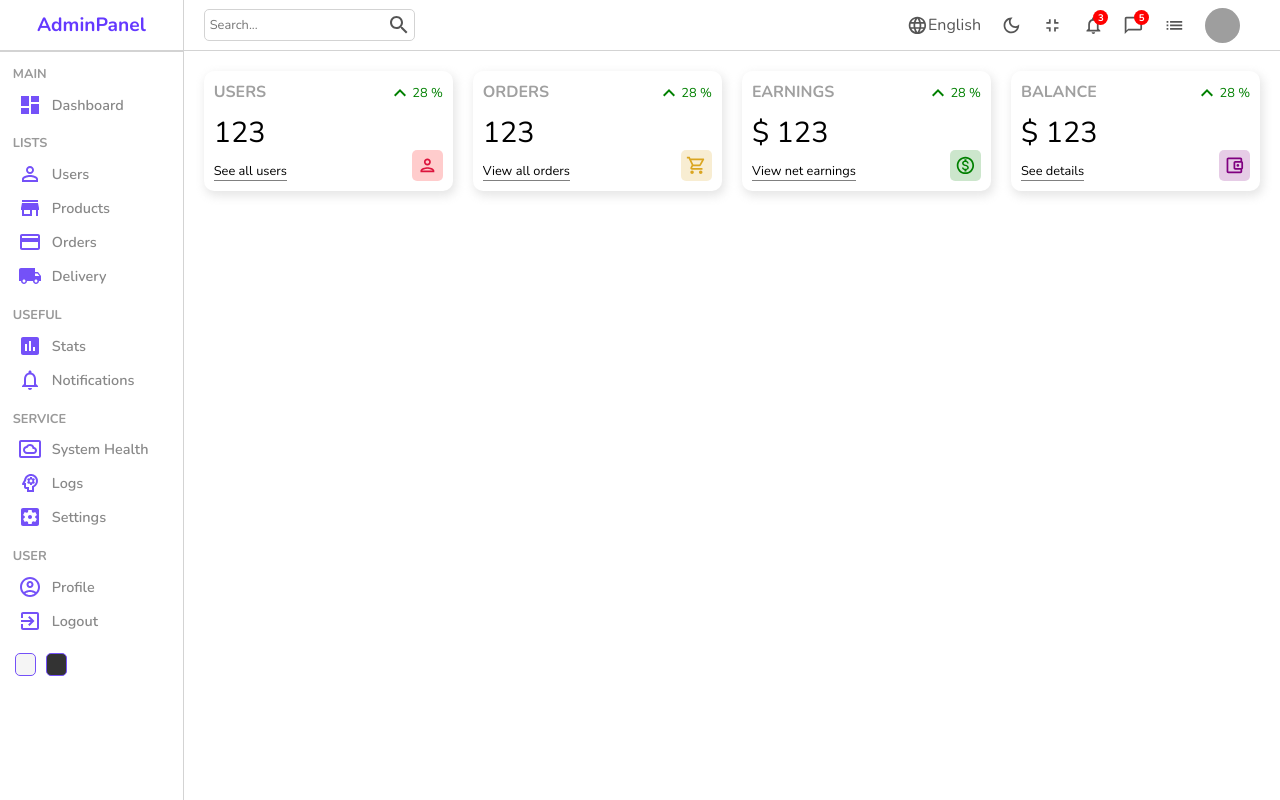
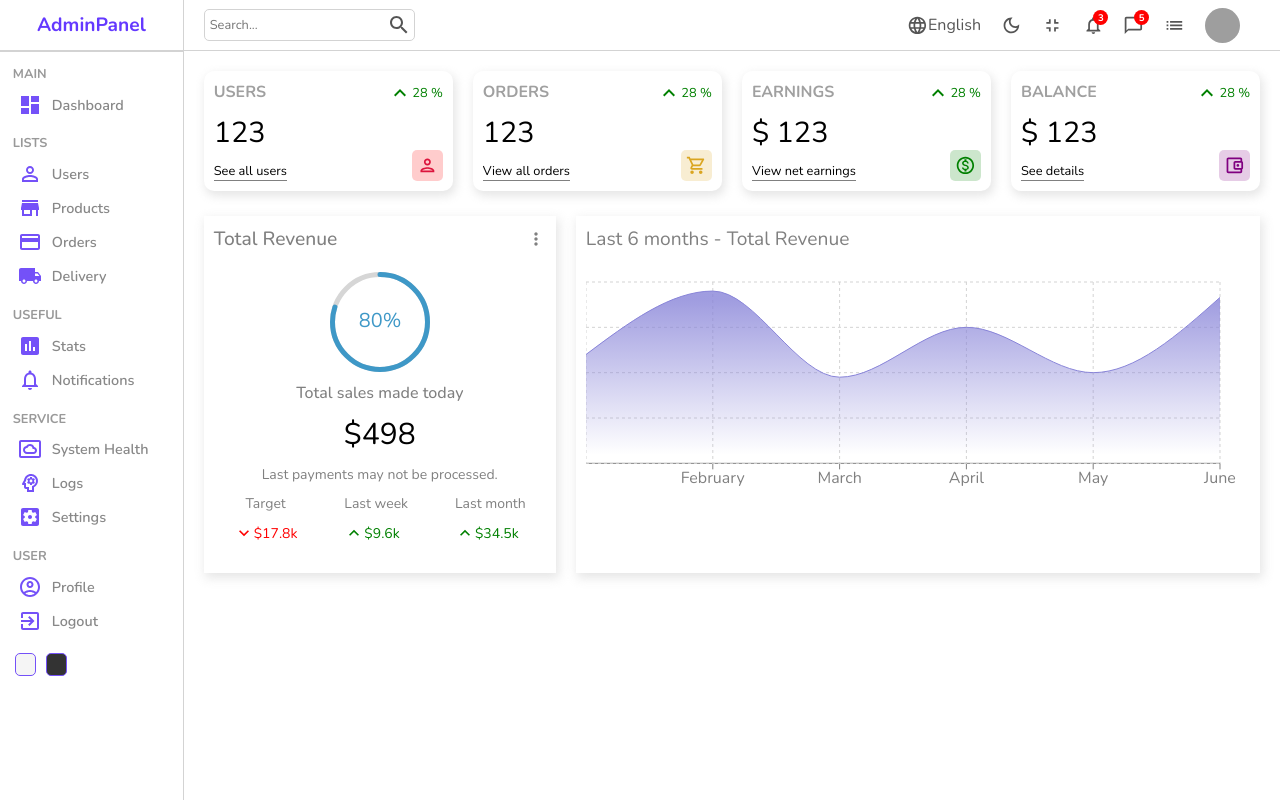
Before and after one commit to dan1el0123/admin-dashboard, a React (Create React App) app: page / in a window 1280 px wide. Built offline with nearby package versions, Linux system fonts and the light colour scheme; grey boxes are pictures that could not be loaded.

Commit message:
add and style charts

```diff
--- a/package.json
+++ b/package.json
@@ -11,9 +11,11 @@
     "@testing-library/react": "^13.3.0",
     "@testing-library/user-event": "^13.5.0",
     "react": "^18.2.0",
+    "react-circular-progressbar": "^2.1.0",
     "react-dom": "^18.2.0",
     "react-router-dom": "^6.3.0",
     "react-scripts": "5.0.1",
+    "recharts": "^2.1.13",
     "sass": "^1.54.6",
     "web-vitals": "^2.1.4"
   },
--- /dev/null
+++ b/src/components/chart/Chart.jsx
@@ -0,0 +1,64 @@
+import "./chart.scss";
+import {
+    AreaChart,
+    Area,
+    XAxis,
+    CartesianGrid,
+    Tooltip,
+    ResponsiveContainer,
+} from "recharts";
+
+const data = [
+    { name: "January", total: 1200 },
+    { name: "February", total: 1900 },
+    { name: "March", total: 950 },
+    { name: "April", total: 1500 },
+    { name: "May", total: 1000 },
+    { name: "June", total: 1830 },
+];
+
+const Chart = () => {
+    return (
+        <div className="chart">
+            <div className="title">Last 6 months - Total Revenue</div>
+            <ResponsiveContainer width="100%" aspect={3 / 1}>
+                <AreaChart
+                    width={730}
+                    height={250}
+                    data={data}
+                    margin={{ top: 10, right: 30, left: 0, bottom: 0 }}
+                >
+                    <defs>
+                        <linearGradient id="total" x1="0" y1="0" x2="0" y2="1">
+                            <stop
+                                offset="5%"
+                                stopColor="#8884d8"
+                                stopOpacity={0.8}
+                            />
+                            <stop
+                                offset="95%"
+                                stopColor="#8884d8"
+                                stopOpacity={0}
+                            />
+                        </linearGradient>
+                    </defs>
+                    <XAxis dataKey="name" stroke="gray" />
+                    <CartesianGrid
+                        strokeDasharray="3 3"
+                        className="chartGrid"
+                    />
+                    <Tooltip />
+                    <Area
+                        type="monotone"
+                        dataKey="total"
+                        stroke="#8884d8"
+                        fillOpacity={1}
+                        fill="url(#total)"
+                    />
+                </AreaChart>
+            </ResponsiveContainer>
+        </div>
+    );
+};
+
+export default Chart;
--- /dev/null
+++ b/src/components/chart/chart.scss
@@ -0,0 +1,15 @@
+.chart {
+    flex: 4;
+    box-shadow: 2px 4px 10px 1px rgba(201, 201, 201, 0.47);
+    padding: 10px;
+    color: gray;
+
+    .title {
+        margin-bottom: 20px;
+        font-size: 1.2rem;
+    }
+
+    .chartGrid {
+        stroke: lightgray;
+    }
+}
--- /dev/null
+++ b/src/components/featured/Featured.jsx
@@ -0,0 +1,54 @@
+import "./featured.scss";
+import { CircularProgressbar } from "react-circular-progressbar";
+import "react-circular-progressbar/dist/styles.css";
+import MoreVertIcon from "@mui/icons-material/MoreVert";
+import KeyboardArrowDownIcon from "@mui/icons-material/KeyboardArrowDown";
+import KeyboardArrowUpOutlinedIcon from "@mui/icons-material/KeyboardArrowUpOutlined";
+
+const Featured = () => {
+    return (
+        <div className="featured">
+            <div className="top">
+                <h3 className="title">Total Revenue</h3>
+                <MoreVertIcon fontSize="small" />
+            </div>
+            <div className="bottom">
+                <div className="featuredChart">
+                    <CircularProgressbar
+                        value={80}
+                        text={"80%"}
+                        strokeWidth={5}
+                    />
+                </div>
+                <p className="title">Total sales made today</p>
+                <p className="amount">$498</p>
+                <p className="desc">Last payments may not be processed.</p>
+                <div className="summary">
+                    <div className="item">
+                        <div className="itemTitle">Target</div>
+                        <div className="itemResult negative">
+                            <KeyboardArrowDownIcon fontSize="small" />
+                            <div className="resultAmount">$17.8k</div>
+                        </div>
+                    </div>
+                    <div className="item">
+                        <div className="itemTitle">Last week</div>
+                        <div className="itemResult positive">
+                            <KeyboardArrowUpOutlinedIcon fontSize="small" />
+                            <div className="resultAmount">$9.6k</div>
+                        </div>
+                    </div>
+                    <div className="item">
+                        <div className="itemTitle">Last month</div>
+                        <div className="itemResult positive">
+                            <KeyboardArrowUpOutlinedIcon fontSize="small" />
+                            <div className="resultAmount">$34.5k</div>
+                        </div>
+                    </div>
+                </div>
+            </div>
+        </div>
+    );
+};
+
+export default Featured;
--- /dev/null
+++ b/src/components/featured/featured.scss
@@ -0,0 +1,78 @@
+.featured {
+    flex: 2;
+    box-shadow: 2px 4px 10px 1px rgba(201, 201, 201, 0.47);
+    padding: 10px;
+
+    .top {
+        display: flex;
+        justify-content: space-between;
+        align-items: center;
+        color: gray;
+
+        .title {
+            font-size: 1.2rem;
+            font-weight: 500;
+        }
+    }
+
+    .bottom {
+        padding: 20px;
+        display: flex;
+        flex-direction: column;
+        align-items: center;
+        justify-content: center;
+        gap: 10px;
+
+        .featuredChart {
+            width: 100px;
+            height: 100px;
+        }
+
+        .title {
+            font-weight: 500;
+            color: gray;
+        }
+
+        .amount {
+            font-size: 30px;
+        }
+
+        .desc {
+            font-weight: 300;
+            font-size: 14px;
+            color: gray;
+            text-align: center;
+        }
+
+        .summary {
+            width: 100%;
+            display: flex;
+            align-items: center;
+            justify-content: space-between;
+
+            .item {
+                text-align: center;
+
+                .itemTitle {
+                    font-size: 14px;
+                    color: gray;
+                }
+
+                .itemResult {
+                    display: flex;
+                    align-items: center;
+                    margin-top: 10px;
+                    font-size: 14px;
+
+                    &.positive {
+                        color: green;
+                    }
+
+                    &.negative {
+                        color: red;
+                    }
+                }
+            }
+        }
+    }
+}
--- a/src/pages/home/Home.jsx
+++ b/src/pages/home/Home.jsx
@@ -1,7 +1,9 @@
+import "./home.scss";
 import Sidebar from "../../components/sidebar/Sidebar";
 import Navbar from "../../components/navbar/Navbar";
 import Widget from "../../components/widget/Widget";
-import "./home.scss";
+import Featured from "../../components/featured/Featured";
+import Chart from "../../components/chart/Chart";
 
 const Home = () => {
     return (
@@ -15,6 +17,10 @@
                     <Widget type="earning" />
                     <Widget type="balance" />
                 </div>
+                <div className="charts">
+                    <Featured />
+                    <Chart />
+                </div>
             </div>
         </div>
     );
--- a/src/pages/home/home.scss
+++ b/src/pages/home/home.scss
@@ -4,10 +4,15 @@
     .homeContainer {
         flex: 6;
 
-        .widgets {
+        .widgets,
+        .charts {
             display: flex;
             padding: 20px;
             gap: 20px;
         }
+
+        .charts {
+            padding: 5px 20px;
+        }
     }
 }
```
Also changed, not shown: 1 other file (tests, documents, lock files or other folders).
